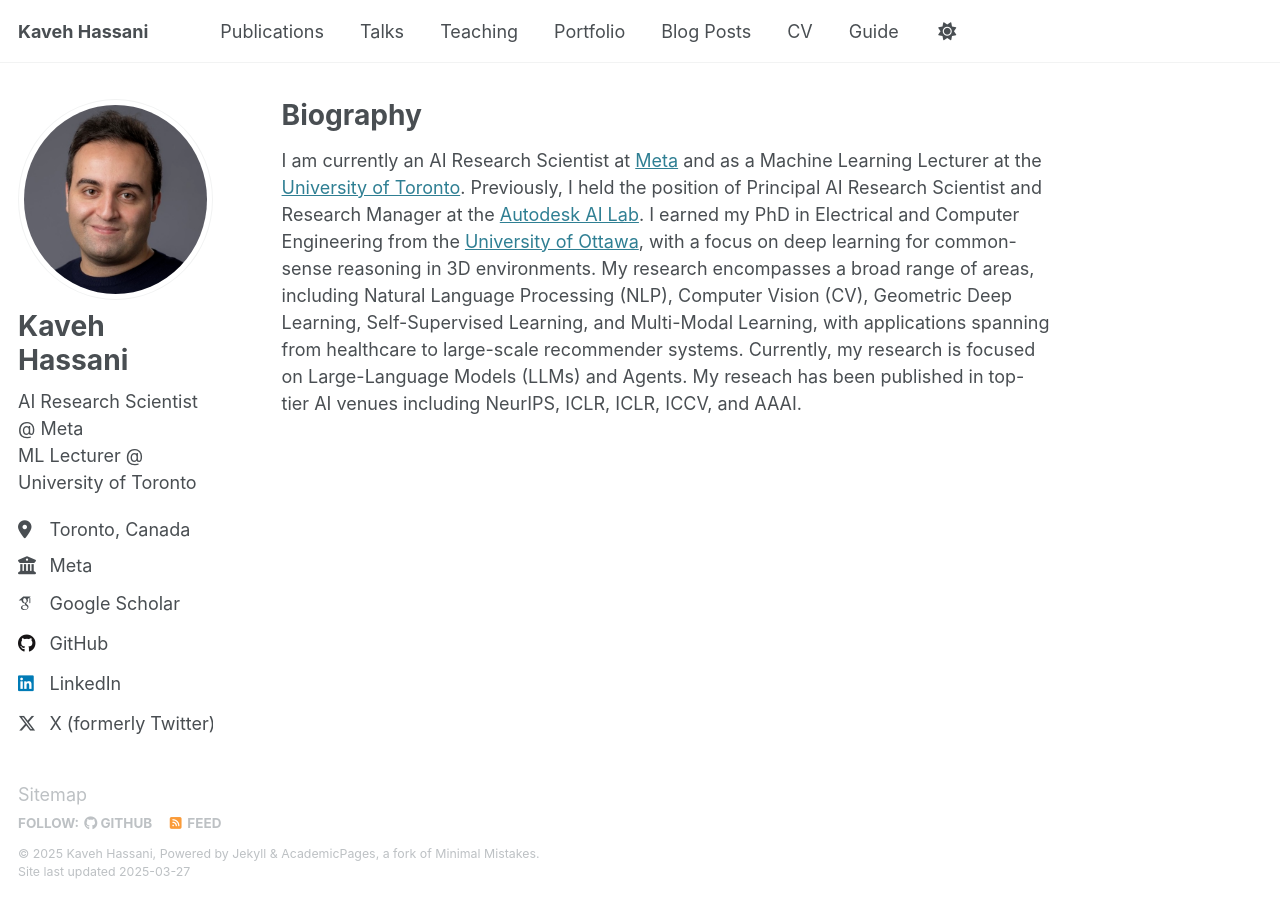
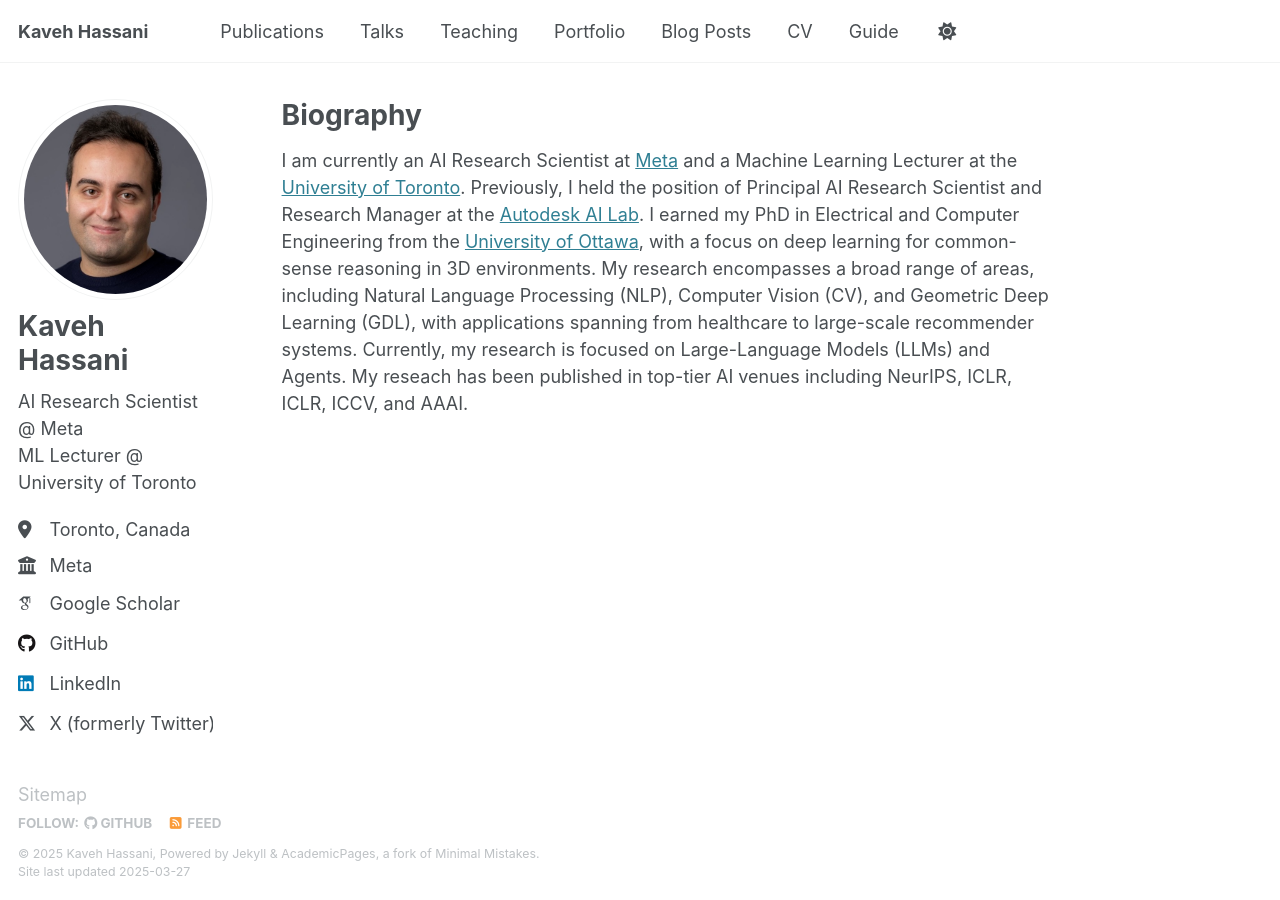
Before and after one commit to kavehhassani/kavehhassani.github.io, a Jekyll site: the page built from _pages/about.md, in a window 1280 px wide. Built offline with Jekyll 4.4.1, drawn with Linux system fonts in a browser that asks for light colours; some web fonts are replaced.

Commit message:
Update about.md

```diff
--- a/_pages/about.md
+++ b/_pages/about.md
@@ -7,4 +7,4 @@ redirect_from:
 ---
 
 <h1>Biography</h1>
-I am currently an AI Research Scientist at <a href="https://ai.meta.com/">Meta</a> and as a Machine Learning Lecturer at the <a href="https://www.utoronto.ca/">University of Toronto</a>. Previously, I held the position of Principal AI Research Scientist and Research Manager at the <a href="https://www.research.autodesk.com/research-areas/science/ai-lab/">Autodesk AI Lab</a>. I earned my PhD in Electrical and Computer Engineering from the <a href="https://www.uottawa.ca/">University of Ottawa</a>, with a focus on deep learning for common-sense reasoning in 3D environments. My research encompasses a broad range of areas, including Natural Language Processing (NLP), Computer Vision (CV), Geometric Deep Learning, Self-Supervised Learning, and Multi-Modal Learning, with applications spanning from healthcare to large-scale recommender systems. Currently, my research is focused on Large-Language Models (LLMs) and Agents. My reseach has been published in top-tier AI venues including NeurIPS, ICLR, ICLR, ICCV, and AAAI.
+I am currently an AI Research Scientist at <a href="https://ai.meta.com/">Meta</a> and a Machine Learning Lecturer at the <a href="https://www.utoronto.ca/">University of Toronto</a>. Previously, I held the position of Principal AI Research Scientist and Research Manager at the <a href="https://www.research.autodesk.com/research-areas/science/ai-lab/">Autodesk AI Lab</a>. I earned my PhD in Electrical and Computer Engineering from the <a href="https://www.uottawa.ca/">University of Ottawa</a>, with a focus on deep learning for common-sense reasoning in 3D environments. My research encompasses a broad range of areas, including Natural Language Processing (NLP), Computer Vision (CV), and Geometric Deep Learning (GDL), with applications spanning from healthcare to large-scale recommender systems. Currently, my research is focused on Large-Language Models (LLMs) and Agents. My reseach has been published in top-tier AI venues including NeurIPS, ICLR, ICLR, ICCV, and AAAI.
```
